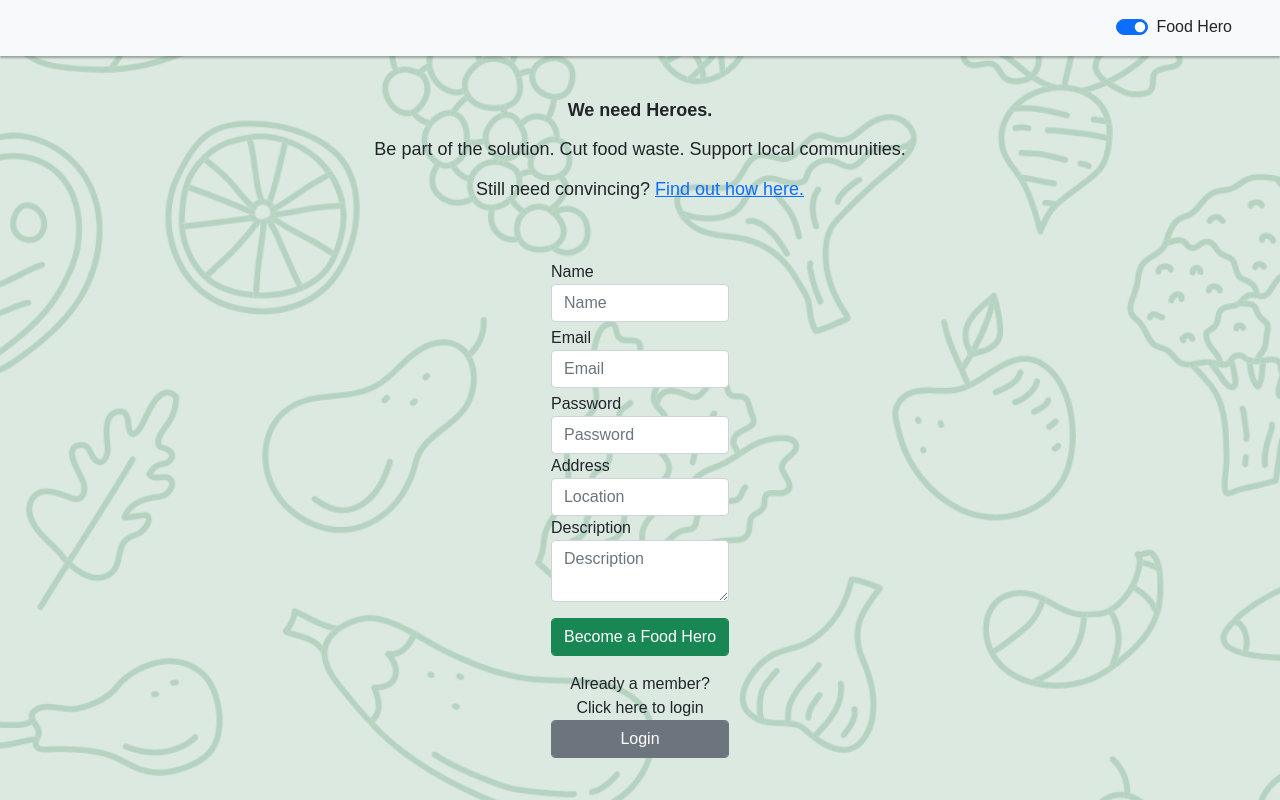
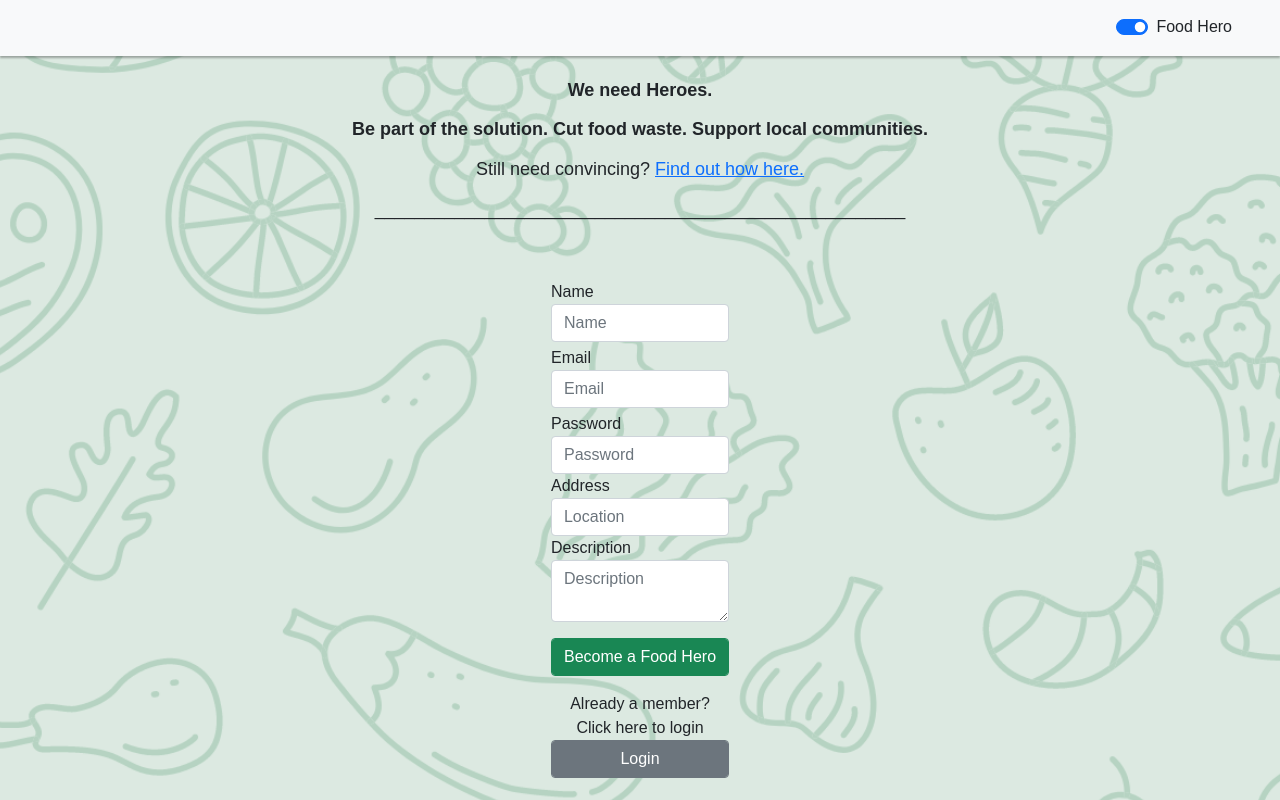
Before and after one commit to maddc0de/foodshare, a React (Create React App) app in the folder frontend/: page /signup/donator in a window 1280 px wide. Built offline with nearby package versions, Linux system fonts and the light colour scheme.

Commit message:
amendments to hero form

```diff
--- a/frontend/src/components/Donator/SignUpForm.js
+++ b/frontend/src/components/Donator/SignUpForm.js
@@ -1,5 +1,6 @@
 import React, { useState } from "react";
 import Navbar from "../navbar/Navbar";
+import './donatorform.css';
 
 const DonatorSignUpForm = ({ navigate }) => {
   const [name, setName] = useState("");
@@ -69,9 +70,12 @@ const navigateToLogin = () => {
     <>
       <Navbar owner={owner}></Navbar>
       <div className="container mt-5" id="signup-box">
-      <h3 class="fw-bold">We need Heroes.</h3>
-      <h3 class="fw-semibold">Be part of the solution. Cut food waste. Support local communities.</h3>
+
+      <h3 className="fw-bold circle-border">We need Heroes.</h3>
+      <h3 class="fw-bold">Be part of the solution. Cut food waste. Support local communities.</h3>
+      <img src={require("./title(2).svg").default} className="small-image" />
       <h3 class="fw-semibold">Still need convincing? <a href="/about">Find out how here.</a></h3>
+      <h3 class="fw-semibold">_____________________________________________________ </h3>
         <div className="row mt-5">
           <div className="col"></div>
           <div className="col">
--- /dev/null
+++ b/frontend/src/components/Donator/donatorform.css
@@ -0,0 +1,5 @@
+.small-image {
+    max-width:500px;
+    height: auto;
+    display: inline-block;
+}
```
Also changed, not shown: frontend/src/components/Donator/title(2).svg (added).
